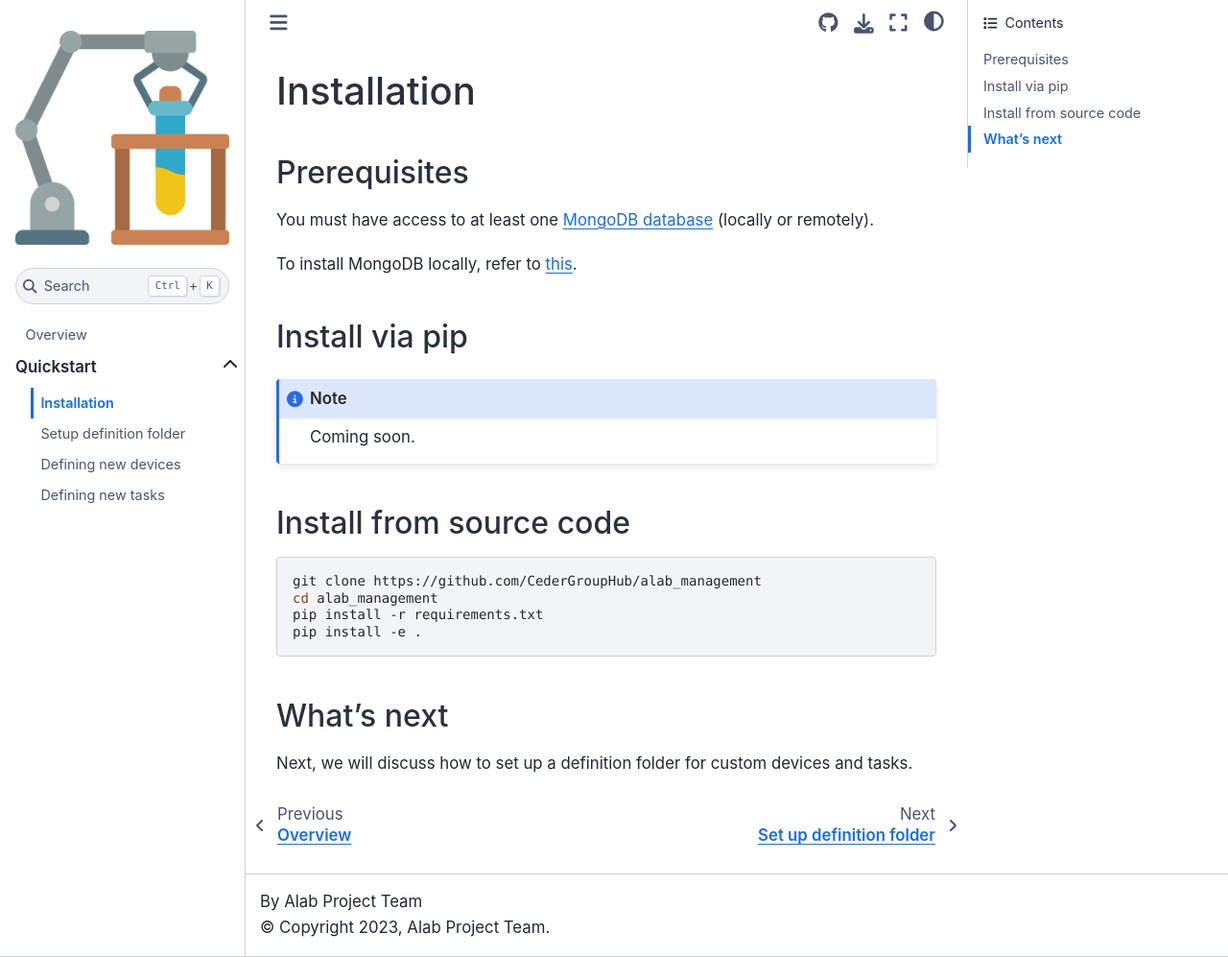
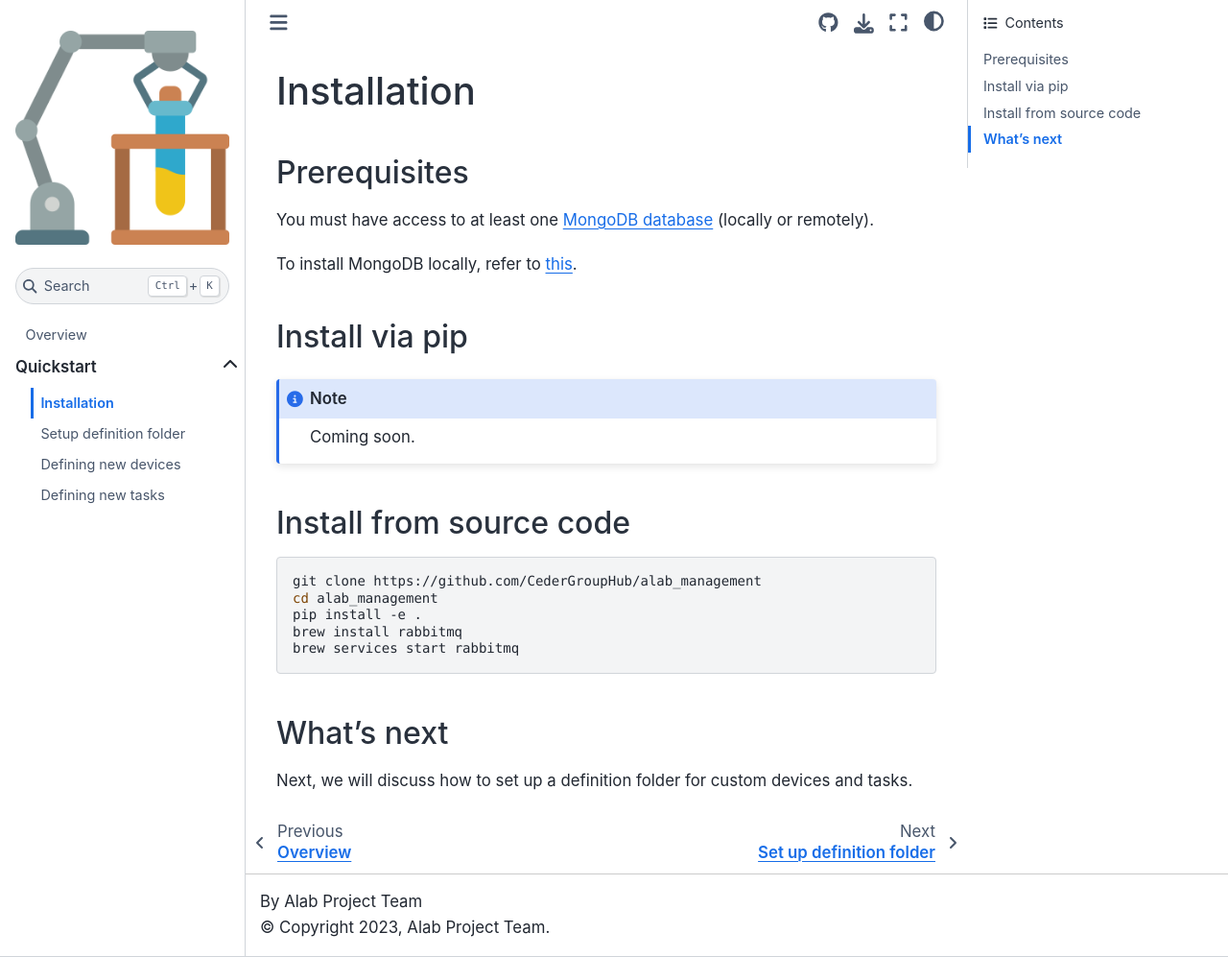
Before and after one commit to CederGroupHub/alabos, a Sphinx documentation site: the page built from docs/source/installation.rst, in a window 1280 px wide and 997 px high. Shown: the whole window at 96% size. Built offline with Sphinx 7.4.7 and the Sphinx Book theme 1.1.4, drawn with Linux system fonts in a browser that asks for light colours; pages that are not in the unit, such as notebooks, are missing from menus.

Commit message:
Update installation.rst

```diff
--- a/docs/source/installation.rst
+++ b/docs/source/installation.rst
@@ -26,8 +26,9 @@ Install from source code
 
   git clone https://github.com/CederGroupHub/alab_management
   cd alab_management
-  pip install -r requirements.txt
   pip install -e .
+  brew install rabbitmq
+  brew services start rabbitmq
 
 
 What's next
```
